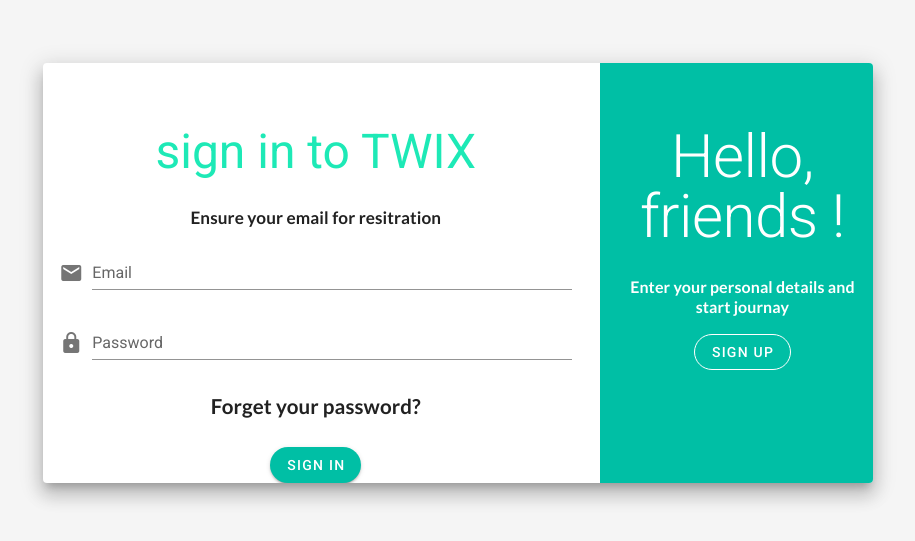
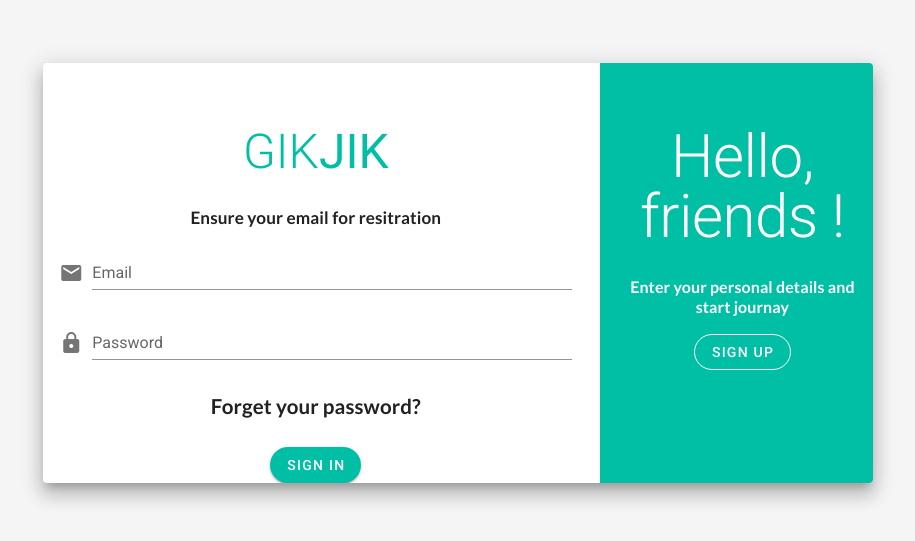
Before and after one commit to HosseinrezaAk/GiKJiK, a Vue app: page / in a window 1280 px wide. Shown: the part 127-668 px from the top of the page, without its empty margins (182-1097 px from the left). Built offline with nearby package versions, Linux system fonts and the light colour scheme.

Commit message:
v-slot fixed

```diff
--- a/src/components/Navbar.vue
+++ b/src/components/Navbar.vue
@@ -11,10 +11,13 @@
             <v-spacer></v-spacer>
 
             <v-menu offset-y>
-                <v-btn text slot="activator" color="teal accent-4">
-                    <v-icon left>expand_more</v-icon>
-                    <span>Menu</span>
-                </v-btn>
+                <template v-slot:activator="{ on }">
+                    <v-btn text v-on="on" color="teal accent-4">
+                        <v-icon left>expand_more</v-icon>
+                        <span>Menu</span>
+                    </v-btn>
+                </template>
+
                 <v-list>
                     <v-list-item v-for="link in links" :key="link.text" router :to="link.route">
                         <v-list-item-title>{{ link.text }}</v-list-item-title>
--- a/src/views/Entrance.vue
+++ b/src/views/Entrance.vue
@@ -9,8 +9,9 @@
                 <v-row>
                   <v-col cols="12" md="8">
                     <v-card-text class="mt-12">
-                      <h1 class="text-center display-2 teal--text text--accent-3">sign in to TWIX</h1>
+                      <h1 class="text-center display-2 teal--text text--accent-4"> <span class="font-weight-light ">GIK</span><span>JIK</span></h1>
                       <div class="text-center" mt-4>
+
                         <!-- <v-btn class="mx-2" fab color="black" outlined>
                           <v-icon class="">fab fa-facebook-f</v-icon>
                         </v-btn>
@@ -80,7 +81,7 @@
                   </v-col>
                   <v-col cols="12" md="8">
                     <v-card-text class="mt-12">
-                      <h1 class="text-center display-2 teal--text text--accent-3">Create Account</h1>
+                      <h1 class="text-center display-2 teal--text text--accent-4">Create Account</h1>
                       <div class="text-center mt-4">
                         <!-- <v-btn class="mx-2" fab color="black" outlined>
                           <v-icon class="">fab fa-facebook-f</v-icon>
```
